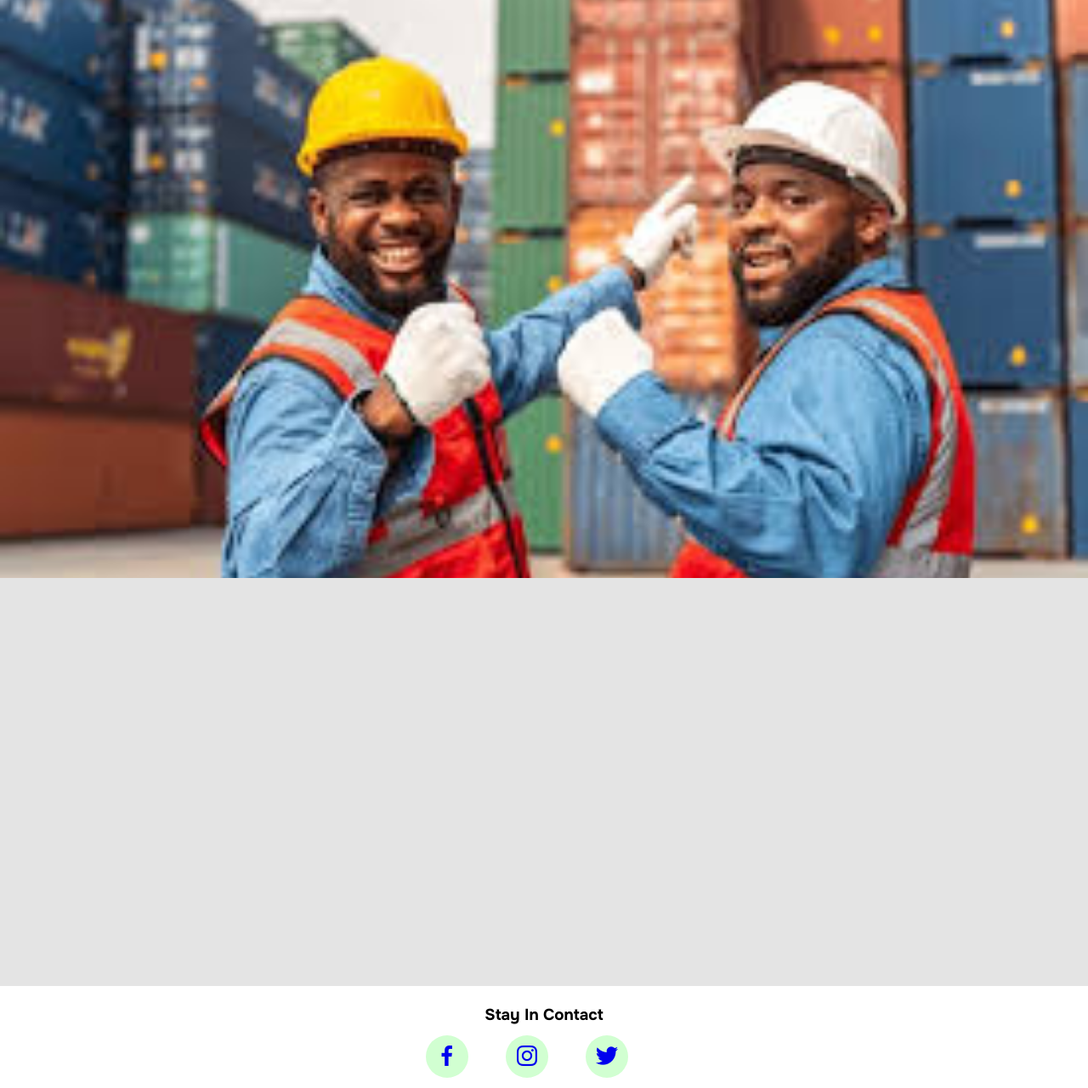
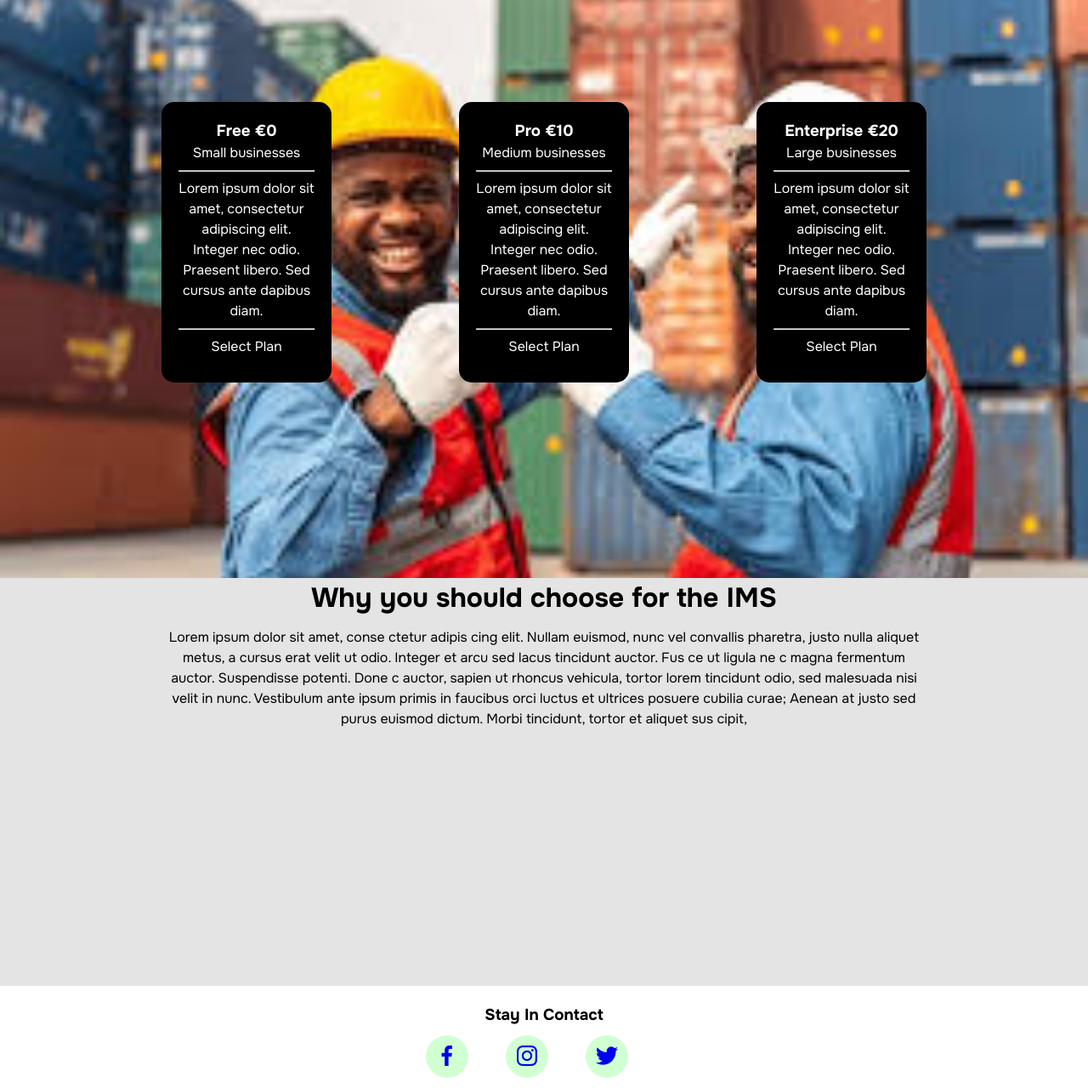
Before and after one commit to Meerleevven/PHP_inventory_system, a PHP site: page /pricepage.php in a window 1280 px wide. Shown: the part 20-1300 px from the top of the page at 85% size. Run offline with PHP 8.4, Linux system fonts and the light colour scheme; some libraries are stand-ins or nearby versions.

Commit message:
pricepage.php klaar

```diff
--- a/css/style.css
+++ b/css/style.css
@@ -95,7 +95,7 @@ text-align: center;
 
 .remember{
     display: block;
-    margin-left: 155px;
+    margin-left: 120px;
     margin-bottom: 5px;
 
 }
@@ -248,3 +248,38 @@ height: 100px;
     color: #ffffff;
     text-decoration: none;
 }
+
+.bannerFeature{
+    display: flex;
+    flex-direction: row;
+    gap: 150px;
+
+}
+
+.bannerFeatures{
+    background: #000000;
+    color: #ffffff;
+    text-align: center;
+    border-radius: 15px;
+    padding: 20px;
+    width: 250px;
+    height: 330px;
+    margin-top: 20px;
+}
+
+.bannerFeatures a{
+    color: #ffffff;
+    text-decoration: none;
+}
+
+.sumText{
+    text-align: center;
+    width: 100%;
+    max-width: 900px;
+    height: 60vh;
+    margin: 0 auto;
+}
+
+.sumText p{
+    margin-top: 10px;
+}
--- a/pricepage.php
+++ b/pricepage.php
@@ -6,12 +6,49 @@ htmlHead('IMS', 'Prijs pagina');
 <div class="header"></div>
 <div class="banner" id="priceBanner">
         <div class="homepageContainer">
-
+            <div class="bannerFeature">
+                <div class="bannerFeatures">
+                    <h3>Free &euro;0</h3><p>Small businesses</p>
+                    <hr>
+                    <p>
+                        Lorem ipsum dolor sit amet, consectetur adipiscing elit. Integer nec odio. Praesent libero. Sed cursus ante dapibus diam.
+                    </p>
+                    <hr>
+                    <a href="">Select Plan</a>
+                </div>
+                <div class="bannerFeatures">
+                    <h3>Pro &euro;10</h3><p>Medium businesses</p>
+                    <hr>
+                    <p>
+                        Lorem ipsum dolor sit amet, consectetur adipiscing elit. Integer nec odio. Praesent libero. Sed cursus ante dapibus diam.
+                    </p>
+                    <hr>
+                    <a href="">Select Plan</a>
+                </div>
+                <div class="bannerFeatures">
+                    <h3>Enterprise &euro;20</h3> <p>Large businesses</p>
+                    <hr>
+                    <p>
+                        Lorem ipsum dolor sit amet, consectetur adipiscing elit. Integer nec odio. Praesent libero. Sed cursus ante dapibus diam.
+                    </p>
+                    <hr>
+                    <a href="">Select Plan</a>
+                </div>
+            </div>
         </div>
     </div>
 <div class="homepageContainer" id="container">
-        <div class="homepageFeatures">
-
+        <div class="sumText">
+            <h1>Why you should choose for the IMS</h1>
+            <p>
+                Lorem ipsum dolor sit amet, conse ctetur adipis cing elit. Nullam euismod, nunc vel
+                convallis pharetra, justo nulla aliquet metus, a cursus erat velit ut odio. Integer et
+                arcu sed lacus tincidunt auctor. Fus ce ut ligula ne c magna fermentum auctor.
+                Suspendisse potenti. Done c auctor, sapien ut rhoncus vehicula, tortor lorem
+                tincidunt odio, sed malesuada nisi velit in nunc. Vestibulum ante ipsum primis in faucibus orci luctus et ultrices posuere cubilia
+                curae; Aenean at justo sed purus euismod dictum. Morbi tincidunt, tortor et aliquet
+                sus cipit,
+            </p>
         </div>
     </div>
 <div class="footer">
```
Also changed, not shown: documentatie/documentatie.txt (+8 -1 lines).
